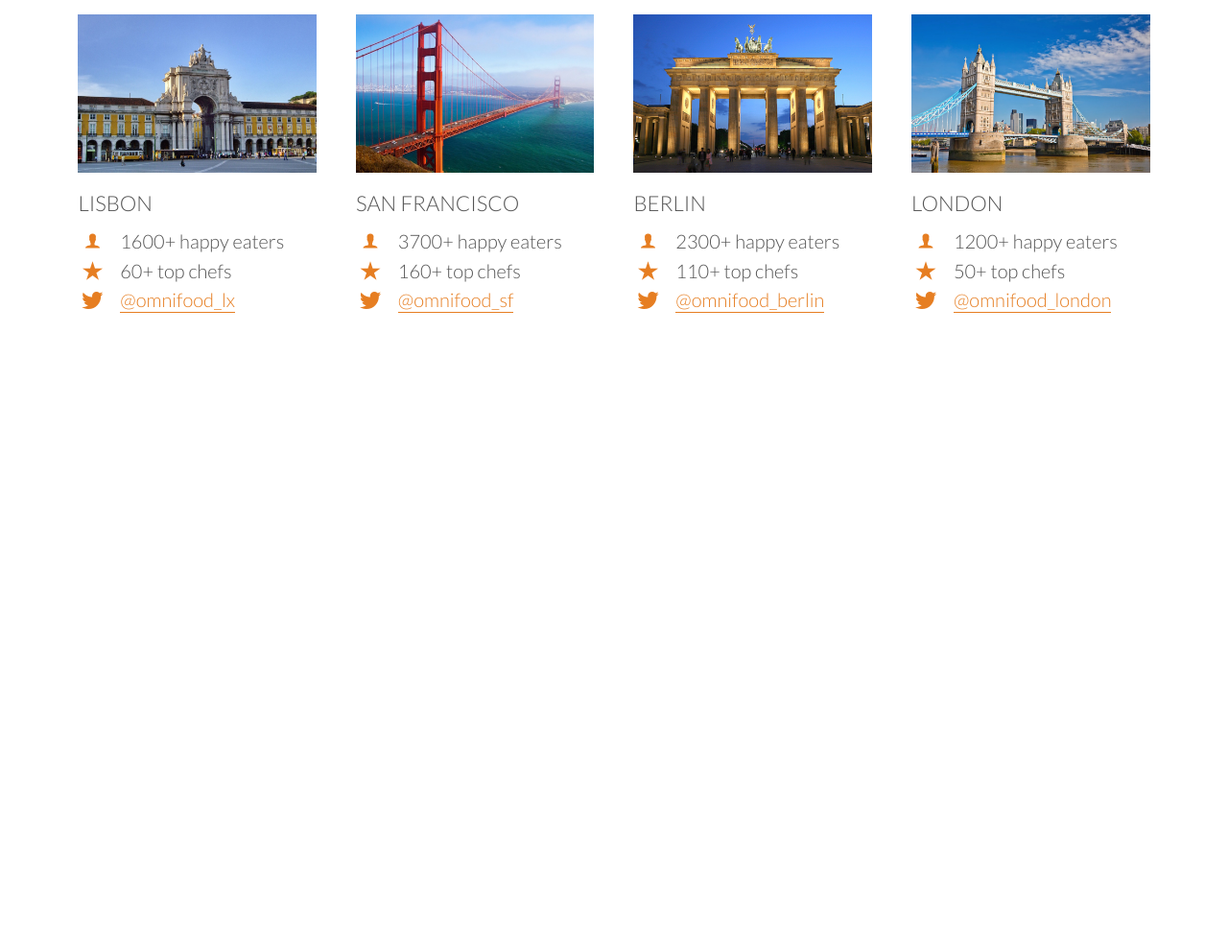
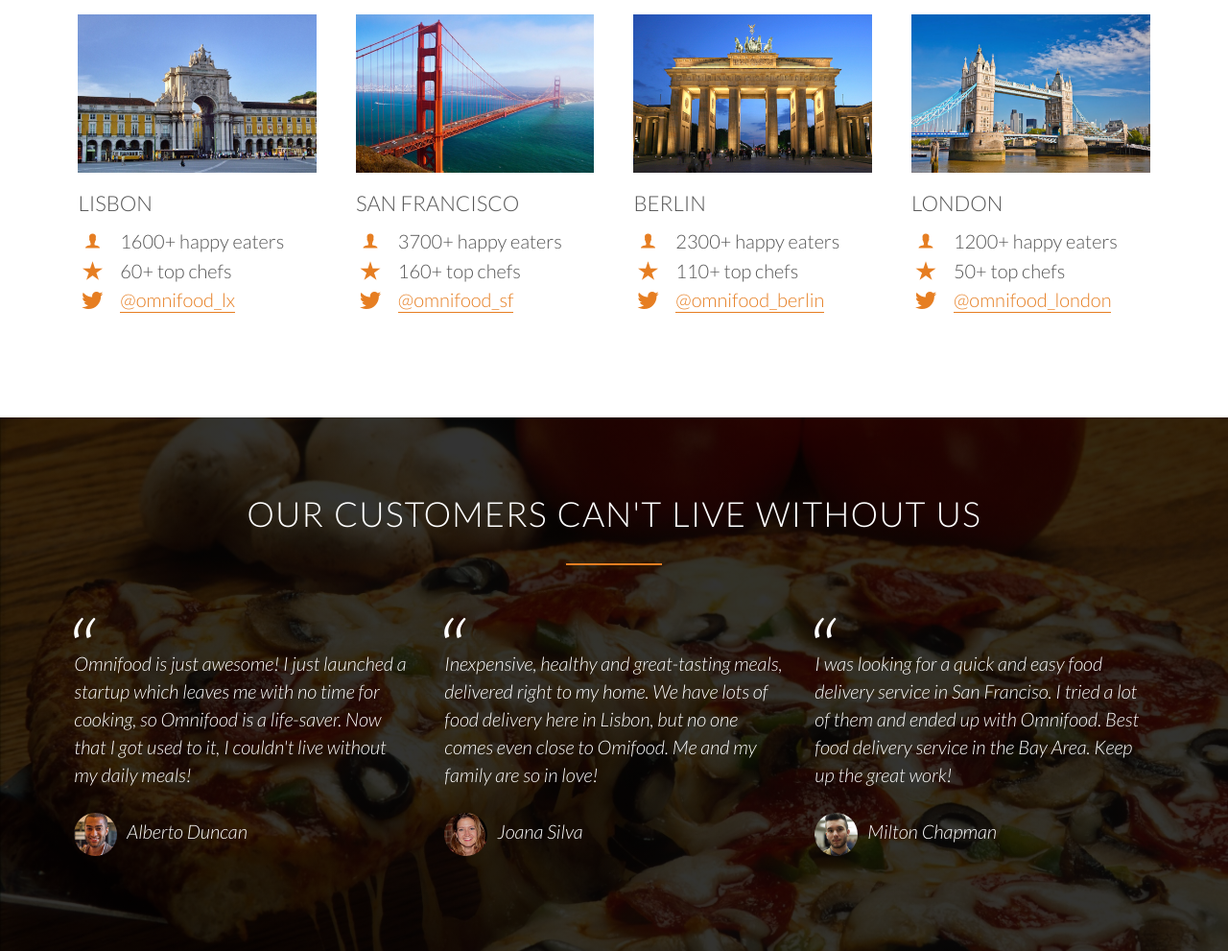
Before and after one commit to jasolisdev/omnifood, a plain HTML site: page index.html in a window 1280 px wide. Shown: the part 2940-3931 px from the top of the page at 96% size. Before the commit the page ends 3375 px from the top, so only its background shows below. Drawn offline with Linux system fonts and the light colour scheme; files whose address does not match are found by name.

Commit message:
added testimonial section

```diff
--- a/index.html
+++ b/index.html
@@ -272,5 +272,35 @@
         </div>
       </div>
     </section>
+
+
+    <section class="section-testimonials">
+      <div class="row">
+        <h2>Our customers can't live without us</h2>
+      </div>
+      <div class="row">
+        <div class="col span-1-of-3">
+          <blockquote>
+          Omnifood is just awesome! I just launched a startup which leaves me with no time for cooking, so Omnifood is a life-saver. Now that I got used to it, I couldn't live without my daily meals!
+          <cite><img src="resources/img/customer-1.jpg">Alberto Duncan</cite>
+          </blockquote>
+        </div>
+        <div class="col span-1-of-3">
+          <blockquote>
+          Inexpensive, healthy and great-tasting meals, delivered right to my home. We have lots of food delivery here in Lisbon, but no one comes even close to Omifood. Me and my family are so in love!
+          <cite><img src="resources/img/customer-2.jpg">Joana Silva</cite>
+          </blockquote>
+        </div>
+        <div class="col span-1-of-3">
+          <blockquote>
+          I was looking for a quick and easy food delivery service in San Franciso. I tried a lot of them and ended up with Omnifood. Best food delivery service in the Bay Area. Keep up the great work!
+          <cite><img src="resources/img/customer-3.jpg">Milton Chapman</cite>
+          </blockquote>
+        </div>
+     </div>
+    </section>
+
+
+
   </body>
-</html>
+</html
--- a/resources/css/style.css
+++ b/resources/css/style.css
@@ -21,7 +21,6 @@ html {
   display: block;
   height: 0;
   visibility: hidden;
-
 }
 
 .row {
@@ -99,6 +98,7 @@ header {
   background-size: cover;
   background-position: center;
   height: 100vh;
+  background-attachment: fixed;
 }
 
 .hero-text-box {
@@ -338,3 +338,42 @@ a:active {
 .city-feature {
   margin-bottom: 5px;
 }
+
+/* ---------- TESTIMONIALS -------------- */
+
+.section-testimonials {
+  background-image: linear-gradient(rgba(0, 0, 0, 0.8), rgba(0, 0, 0, 0.8)), url(img/back-customers.jpg);
+  background-size: cover;
+  color: #fff;
+  background-attachment: fixed;
+}
+
+blockquote {
+  padding: 2%;
+  font-style: italic;
+  line-height: 145%;
+  position: relative;
+  margin-top: 40px;
+}
+
+blockquote:before {
+  content: "\201C";
+  font-size: 500%;
+  display: block;
+  position: absolute;
+  top: -5px;
+  left: -3px;
+}
+
+cite {
+  font-style: 90%;
+  margin-top: 25px;
+  display: block;
+}
+
+cite img {
+  height: 45px;
+  border-radius: 50%;
+  margin-right: 10px;
+  vertical-align: middle;
+}
```
Also changed, not shown: resources/css/img/back-customers.jpg (added).
